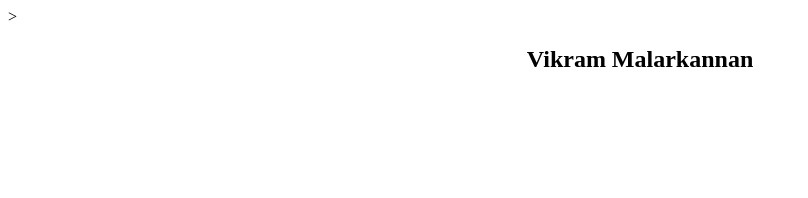
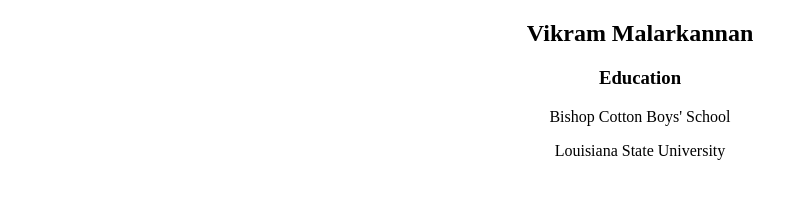
Before and after one commit to Czar-JK/Czar-JK.github.io, a plain HTML site: page index.html in a window 1280 px wide. Shown: the whole page, without its empty margins (0-808 px from the left). Drawn offline with Linux system fonts and the light colour scheme.

Commit message:
Update index.html

```diff
--- a/index.html
+++ b/index.html
@@ -2,8 +2,13 @@
 <html lang = "en">
 <head>
 </head>
-<body>>
+<body>
 
     <div align = "center">
         <h2> Vikram Malarkannan </h2>
     </div>
+
+    <div align = "center">
+       <h3> Education </h2>
+       <p> Bishop Cotton Boys' School </p>
+       <p> Louisiana State University </p>
```
